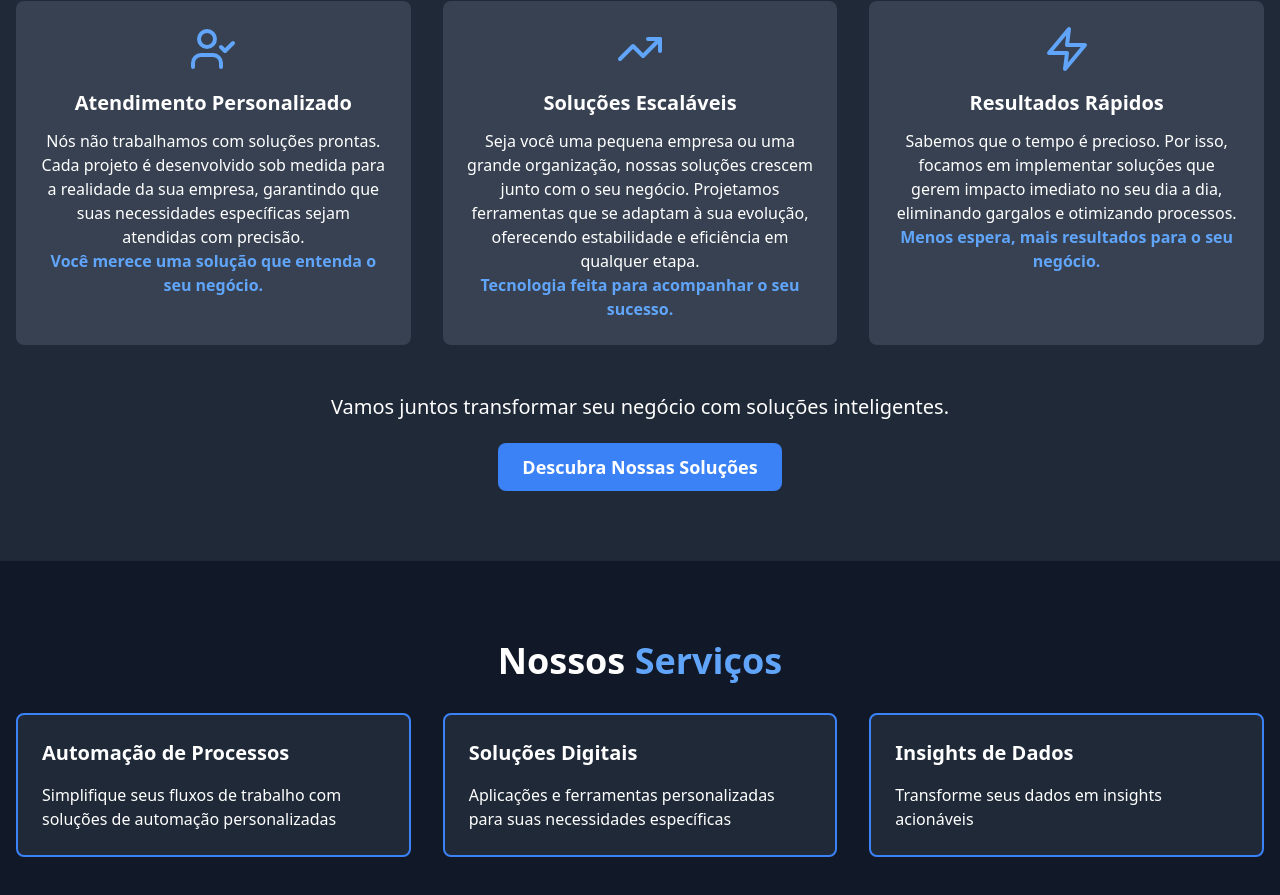
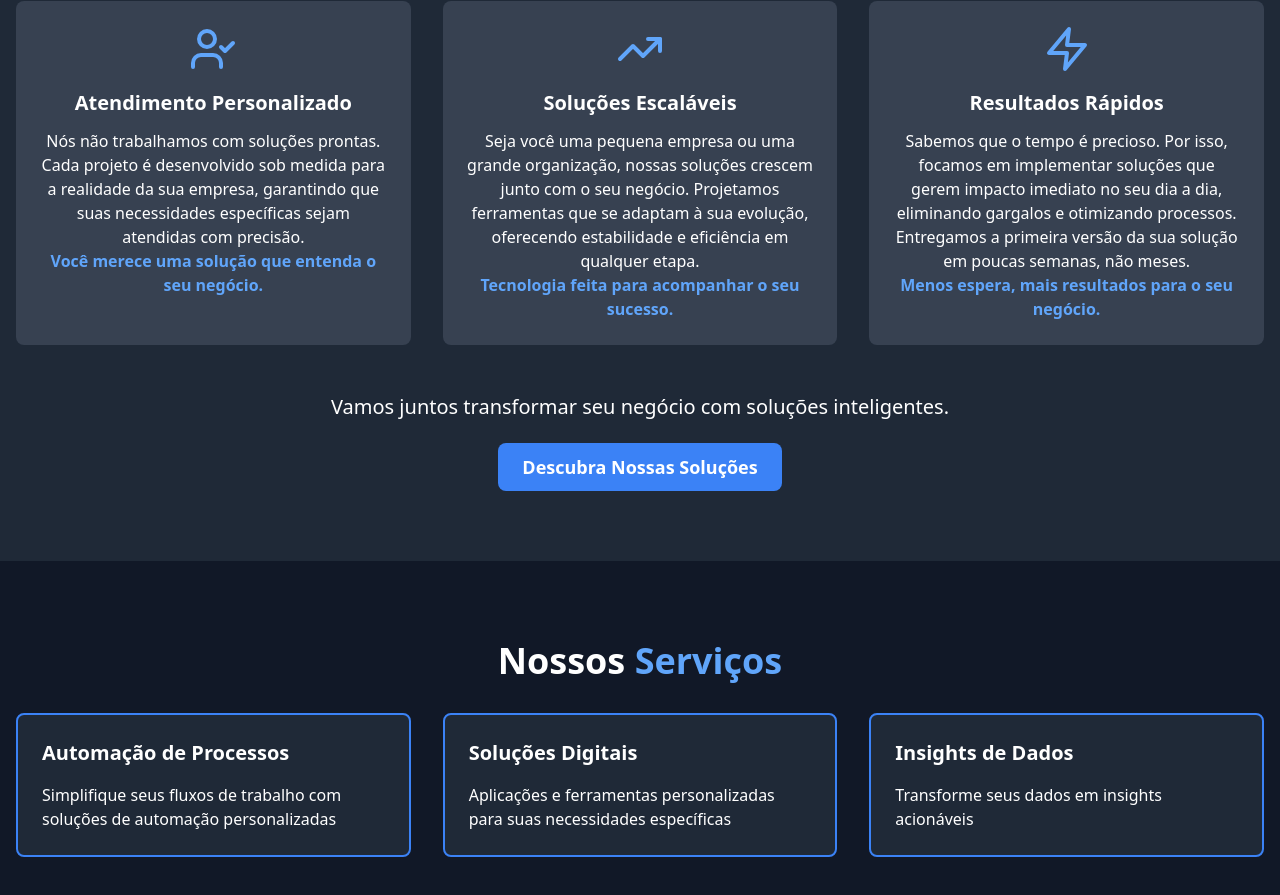
Before and after one commit to Techwayteam/techway-site, a Next.js app: page /techway-site/ in a window 1280 px wide. Shown: the part 915-1810 px from the top of the page. Built offline with nearby package versions, Linux system fonts and the light colour scheme.

Commit message:
Update index.js

```diff
--- a/pages/index.js
+++ b/pages/index.js
@@ -116,7 +116,7 @@ export default function Home() {
                   <Zap className="w-12 h-12 text-blue-400" />
                 </div>
                 <h3 className="text-xl font-bold mb-3">Resultados Rápidos</h3>
-                <p ClassName="mb-4"> Sabemos que o tempo é precioso. Por isso, focamos em implementar soluções que gerem impacto imediato no seu dia a dia, eliminando gargalos e otimizando processos. </p>
+                <p ClassName="mb-4"> Sabemos que o tempo é precioso. Por isso, focamos em implementar soluções que gerem impacto imediato no seu dia a dia, eliminando gargalos e otimizando processos. Entregamos a primeira versão da sua solução em poucas semanas, não meses.</p>
                 <p> <span className="text-blue-400 font-bold mt-4"> Menos espera, mais resultados para o seu negócio. </span> </p>
               </div>
             </div>
```
